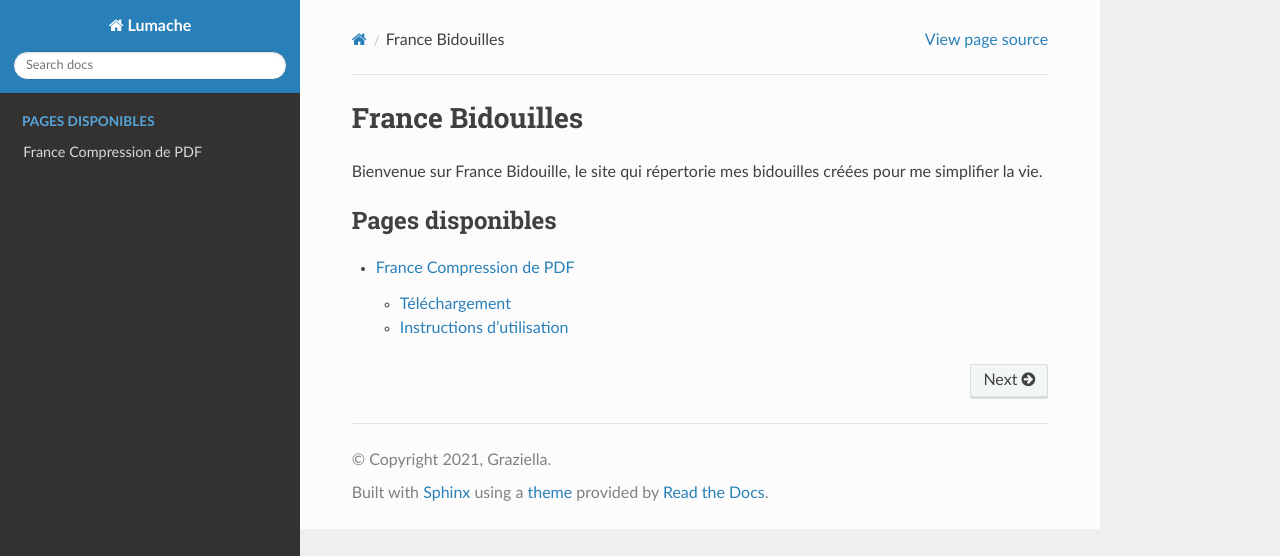
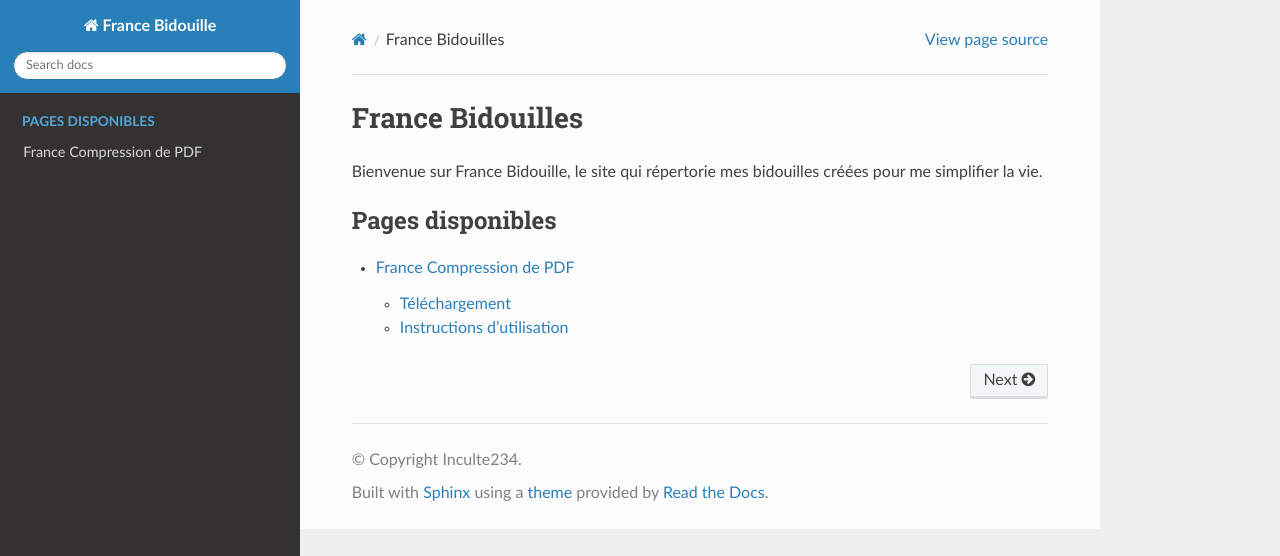
Before and after one commit to inculte234/mes_projets, a Sphinx documentation site: the page built from docs/source/index.rst, in a window 1280 px wide. Shown: the top 556 px of the page. Built offline with Sphinx 7.4.7 and the Read the Docs theme 3.1.0, drawn with Linux system fonts in a browser that asks for light colours.

Commit message:
Update conf.py

```diff
--- a/docs/source/conf.py
+++ b/docs/source/conf.py
@@ -2,9 +2,9 @@
 
 # -- Project information
 
-project = 'Lumache'
-copyright = '2021, Graziella'
-author = 'Graziella'
+project = 'France Bidouille'
+copyright = 'Inculte234'
+author = 'Inculte234'
 
 release = '0.1'
 version = '0.1.0'
```
